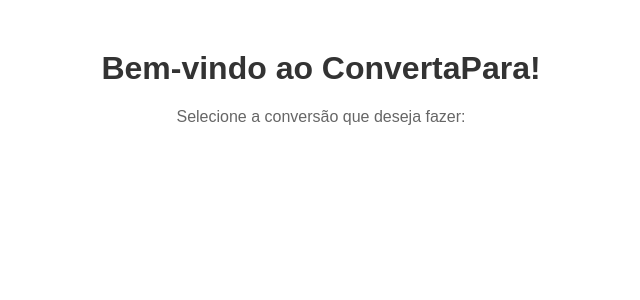
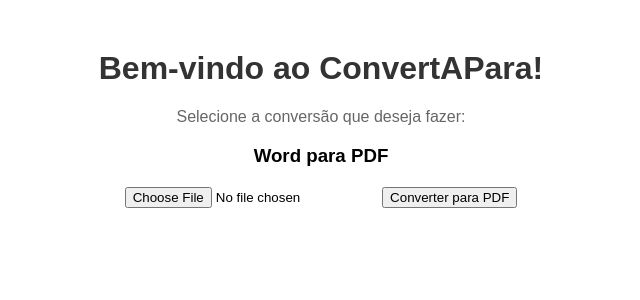
Before and after one commit to maria-eduarda-abreu/ConvertaPara, a Flask app: page / in a window 1280 px wide. Shown: the top 300 px of the page, without its empty margins (319-959 px from the left). Run offline with Flask 3, Linux system fonts and the light colour scheme.

Commit message:
Adicionando a funcionalidade de upload de arquivos

```diff
--- a/src/app.py
+++ b/src/app.py
@@ -1,20 +1,58 @@
-#Importa ferramentas necessárias do Flask
+import os
+from flask import Flask, render_template, request, redirect, url_for
+from werkzeug.utils import secure_filename
 
-from flask import Flask, render_template
+# Configurações do Flask
+UPLOAD_FOLDER = 'uploads'
+ALLOWED_EXTENSIONS = {'docx', 'xlsx', 'pptx', 'jpg'}
 
-#Cria a aplicação Flask
 app = Flask(__name__)
+app.config['UPLOAD_FOLDER'] = UPLOAD_FOLDER
 
-#É o endereço da página. O / significa a página inicial do site
+# Funções auxiliares
+def allowed_file(filename):
+    """
+    Verifica se a extensão do arquivo é permitida.
+    """
+    return '.' in filename and \
+           filename.rsplit('.', 1)[1].lower() in ALLOWED_EXTENSIONS
+
+# Rota principal (página inicial)
 @app.route('/')
-#Esta função é executada quando o usuário acessa a página inicial
 def home():
     """
-    Exibe a página inicial do site.
+    Exibe a página inicial.
     """
-# Diz ao Flask para carregar e exibir o arquivo HTML chamado index.html
     return render_template('index.html')
 
+# Rota para o upload
+@app.route('/upload-word-to-pdf', methods=['POST'])
+def upload_word_to_pdf():
+    """
+    Gerencia o upload e a conversão de Word para PDF.
+    """
+    if 'file' not in request.files:
+        return redirect(request.url)
+
+    file = request.files['file']
+    if file.filename == '':
+        return redirect(request.url)
+
+    if file and allowed_file(file.filename):
+        filename = secure_filename(file.filename)
+        filepath = os.path.join(app.config['UPLOAD_FOLDER'], filename)
+
+        # Cria a pasta 'uploads' se ela não existir
+        os.makedirs(app.config['UPLOAD_FOLDER'], exist_ok=True)
+
+        file.save(filepath)
+
+        # Aqui, no futuro, vamos chamar a função de conversão
+        print(f"Arquivo '{filename}' salvo com sucesso para conversão.")
+
+        return "Upload de arquivo Word concluído! Conversão em andamento..."
+
+    return "Tipo de arquivo não permitido."
 
 if __name__ == '__main__':
     app.run(debug=True)
--- a/src/templates/index.html
+++ b/src/templates/index.html
@@ -3,15 +3,23 @@
 <head>
     <meta charset="UTF-8">
     <meta name="viewport" content="width=device-width, initial-scale=1.0">
-    <title>ConvertaPara</title>
+    <title>ConvertAPara</title>
     <style>
         body { font-family: Arial, sans-serif; text-align: center; margin-top: 50px; }
         h1 { color: #333; }
         p { color: #666; }
+        form { margin-top: 20px; }
+        input[type="file"] { margin-bottom: 10px; }
     </style>
 </head>
 <body>
-    <h1>Bem-vindo ao ConvertaPara!</h1>
+    <h1>Bem-vindo ao ConvertAPara!</h1>
     <p>Selecione a conversão que deseja fazer:</p>
-    </body>
+
+    <h3>Word para PDF</h3>
+    <form action="/upload-word-to-pdf" method="post" enctype="multipart/form-data">
+        <input type="file" name="file" accept=".docx">
+        <input type="submit" value="Converter para PDF">
+    </form>
+</body>
 </html>
```
